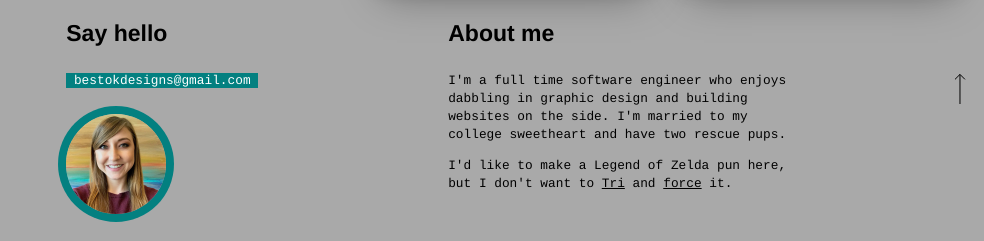
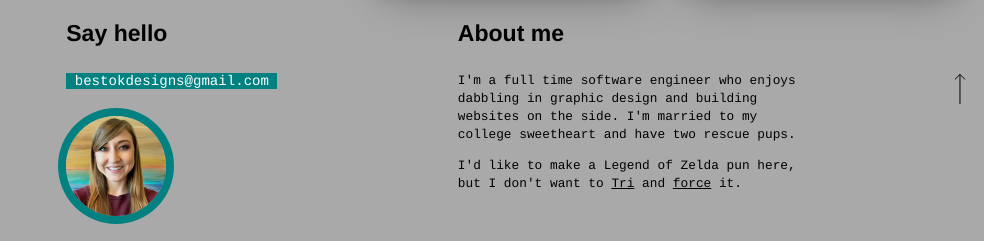
Before and after one commit to bestokdesigns/bestokdesigns.github.io, a plain HTML site: page index.html in a window 1280 px wide. Shown: the part 2223-2464 px from the top of the page, without its empty margins (296-1280 px from the left). Drawn offline with nearby package versions, Linux system fonts and the light colour scheme; files that its build step writes are made by us from their sources.

Commit message:
Update with Best Ok branding

```diff
--- a/styles/style.css
+++ b/styles/style.css
@@ -99,7 +99,7 @@ a {
 a.dymo {
     background-color: #038080 !important;
     color: white !important;
-    font-size: 1em !important;
+    font-size: 1.1em !important;
 }
 
 abbr[title] {
```
